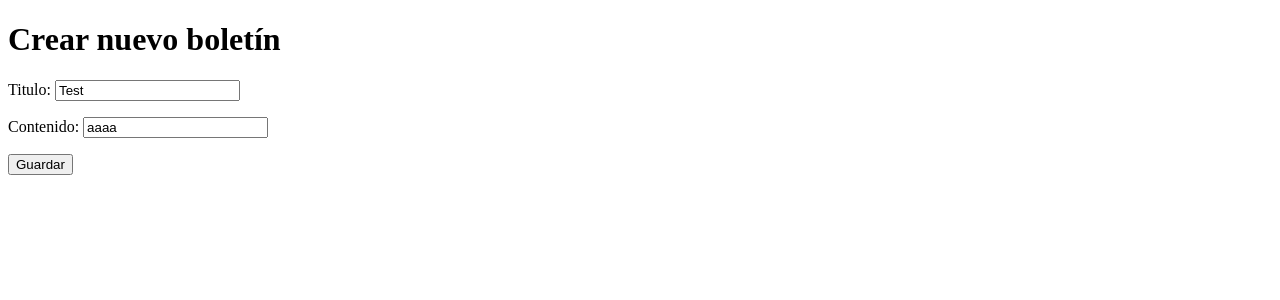
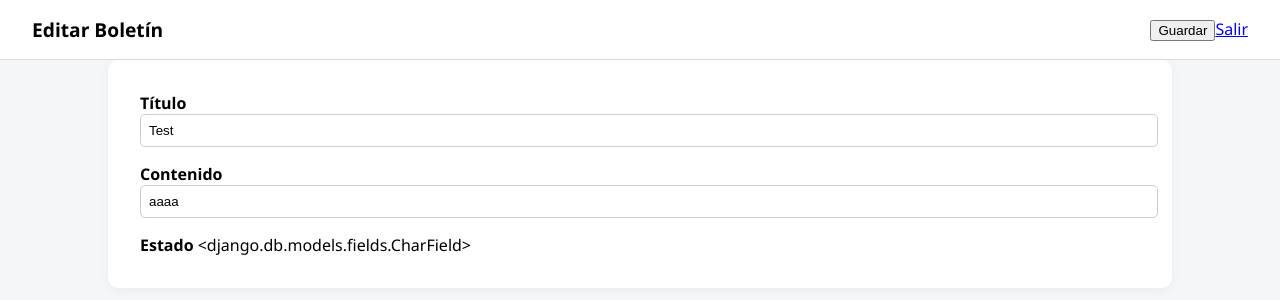
Before and after one commit to ClaudioJimenezA/GRUPO11_2025_PROYINF, a Django app: page /editor/editar/1/ in a window 1280 px wide. Shown: the top 300 px of the page. Run offline with Django 4.2, Linux system fonts and the light colour scheme; data comes from the database, SQL or seed files in the repository; both versions use the stored data as it was after the commit; some libraries are stand-ins or nearby versions.

Commit message:
Mejoras aplicacion editor de boletines

```diff
--- a/codigo_proyecto/editor/forms.py
+++ b/codigo_proyecto/editor/forms.py
@@ -12,7 +12,33 @@ class BoletinForm(forms.ModelForm):
     )
 
     titulo = models.CharField(max_length=255)
-    contenido = forms.CharField(widget=TinyMCE(attrs={'cols': 80, 'rows': 30}))
+    contenido = forms.CharField(
+        widget=TinyMCE(
+            mce_attrs={
+                'plugins': (
+                    "advlist autolink lists link image charmap print preview anchor "
+                    "searchreplace visualblocks code fullscreen "
+                    "insertdatetime media table paste code help wordcount autosave"
+                ),
+                'toolbar': (
+                    "undo redo | formatselect | bold italic backcolor | "
+                    "alignleft aligncenter alignright alignjustify | "
+                    "bullist numlist outdent indent | removeformat | help | "
+                    "fullscreen | link image media | code"
+                ),'style_formats': [
+                    {'title': 'Título principal', 'block': 'h1'},
+                    {'title': 'Subtítulo', 'block': 'h2'},
+                    {'title': 'Párrafo normal', 'block': 'p'},
+                    {'title': 'Cita', 'block': 'blockquote'},
+                ],
+
+                'autosave_interval': '10s',
+                'autosave_retention': '2m',
+                'menubar': True,
+                'height': 600,
+            }
+        )
+    )
     estado = models.CharField(max_length=10, choices=ESTADOS, default='borrador')
     fecha_creacion = models.DateTimeField(auto_now_add=True)
     fecha_actualizacion = models.DateTimeField(auto_now=True)
--- a/codigo_proyecto/editor/templates/editor/boletin_form.html
+++ b/codigo_proyecto/editor/templates/editor/boletin_form.html
@@ -1,22 +1,102 @@
-<!-- editor/templates/editor/boletin_list.html -->
 {% load static %}
-{% block extrahead %}
-    {{ form.media }}
-{% endblock %}
 <!DOCTYPE html>
 <html lang="es">
 <head>
     <meta charset="UTF-8">
-    <title>Nuevo Boletín</title>
-    {% load static %}
-    {{ form.media }}
+    <title>{% if form.instance.pk %}Editar{% else %}Nuevo{% endif %} Boletín</title>
+    <link rel="stylesheet" href="{% static 'css/editor.css' %}">
+    <script src="{% static 'tinymce/tinymce.min.js' %}"></script>
+    <script>
+        tinymce.init({
+            selector: '#id_contenido',
+            plugins: 'advlist autolink lists link charmap print preview anchor searchreplace visualblocks code fullscreen insertdatetime media table paste code help wordcount autosave',
+            toolbar: 'undo redo | styles | bold italic underline | alignleft aligncenter alignright alignjustify | bullist numlist outdent indent | link | code | fullscreen',
+            menubar: true,
+            height: 600,
+            autosave_interval: '30s',
+            autosave_retention: '2m',
+            content_style: 'body { font-family:Helvetica,Arial,sans-serif; font-size:14px }'
+        });
+    </script>
+    <style>
+        body {
+            margin: 0;
+            font-family: 'Segoe UI', Tahoma, Geneva, Verdana, sans-serif;
+            background-color: #f4f6f8;
+        }
+
+        .editor-header {
+            background-color: white;
+            border-bottom: 1px solid #ddd;
+            padding: 1rem 2rem;
+            display: flex;
+            justify-content: space-between;
+            align-items: center;
+        }
+
+        .editor-header h1 {
+            font-size: 1.2rem;
+            margin: 0;
+        }
+
+        .editor-actions button {
+            margin-left: 10px;
+        }
+
+        .editor-container {
+            padding: 2rem;
+            max-width: 1000px;
+            margin: auto;
+            background-color: white;
+            border-radius: 10px;
+            box-shadow: 0 2px 10px rgba(0,0,0,0.05);
+        }
+
+        .editor-container label {
+            font-weight: bold;
+        }
+
+        .editor-container input[type="text"],
+        .editor-container select {
+            width: 100%;
+            padding: 0.5rem;
+            margin-bottom: 1rem;
+            border-radius: 5px;
+            border: 1px solid #ccc;
+        }
+
+        .editor-actions {
+            display: flex;
+            justify-content: flex-end;
+        }
+    </style>
 </head>
 <body>
-    <h1>Crear nuevo boletín</h1>
+
+<div class="editor-header">
+    <h1>{% if form.instance.pk %}Editar{% else %}Nuevo{% endif %} Boletín</h1>
+    <div class="editor-actions">
+        <form method="post" style="display: inline;">
+            {% csrf_token %}
+            <button type="submit" class="btn btn-primary">Guardar</button>
+        </form>
+        <a href="{% url 'lista_boletines' %}" class="btn btn-secondary">Salir</a>
+    </div>
+</div>
+
+<div class="editor-container">
     <form method="post">
         {% csrf_token %}
-        {{ form.as_p }}
-        <button type="submit">Guardar</button>
+        <label for="id_titulo">Título</label>
+        {{ form.titulo }}
+
+        <label for="id_contenido">Contenido</label>
+        {{ form.contenido }}
+
+        <label for="id_estado">Estado</label>
+        {{ form.estado }}
     </form>
+</div>
+
 </body>
 </html>
--- a/codigo_proyecto/editor/urls.py
+++ b/codigo_proyecto/editor/urls.py
@@ -6,5 +6,6 @@ urlpatterns = [
     path('nuevo/', views.crear_boletin, name='nuevo_boletin'),
     path('preview/<int:pk>/', views.preview_boletin, name='preview_boletin'),
     path('editar/<int:pk>/', views.editar_boletin, name='editar_boletin'),
+    path('upload_image/', views.upload_image, name='upload_image'),
 
 ]
--- a/codigo_proyecto/editor/views.py
+++ b/codigo_proyecto/editor/views.py
@@ -2,6 +2,31 @@
 from django.shortcuts import render, redirect, get_object_or_404
 from .models import Boletin
 from .forms import BoletinForm
+from django.views.decorators.csrf import csrf_exempt
+from django.http import JsonResponse
+import os
+from django.conf import settings
+
+@csrf_exempt
+def upload_image(request):
+    if request.method == 'POST':
+        image = request.FILES.get('file')
+        if not image:
+            return JsonResponse({'error': 'No image provided'}, status=400)
+
+        # Ruta donde se guarda la imagen
+        image_path = os.path.join('uploads', image.name)
+        full_path = os.path.join(settings.MEDIA_ROOT, image_path)
+
+        os.makedirs(os.path.dirname(full_path), exist_ok=True)
+
+        with open(full_path, 'wb+') as destination:
+            for chunk in image.chunks():
+                destination.write(chunk)
+
+        image_url = settings.MEDIA_URL + image_path
+        return JsonResponse({'location': image_url})
+
 
 def lista_boletines(request):
     boletines = Boletin.objects.all().order_by('-fecha_creacion')
--- a/codigo_proyecto/templates/admin.html
+++ b/codigo_proyecto/templates/admin.html
@@ -25,14 +25,14 @@
             <li class="list-group-item">
                 <a href="{% url 'entrada_texto' %}" class="btn btn-primary w-100 my-2">Gestión de Plantillas</a>
             </li>
-            <li class="nav-item">
-                <a class="nav-link" href="{% url 'lista_boletines' %}">Boletines</a>
+            <li class="list-group-item">
+                <a href="{% url 'lista_boletines' %}" class="btn btn-primary w-100 my-2">Editor de Boletines</a>
               </li>
 
         </ul>
     </main>
     <footer class="text-center mt-4">
-        <p>Derechos reservados &copy; 2024 VIGIFIA</p>
+        <p>Derechos reservados &copy; 2025 VIGIFIA</p>
     </footer>
 </body>
 </html>
--- a/codigo_proyecto/vigifia/urls.py
+++ b/codigo_proyecto/vigifia/urls.py
@@ -16,16 +16,13 @@ Including another URLconf
 """
 from django.contrib import admin
 
-from django.urls import include, path, re_path
+from django.urls import include, path
 from django.conf import settings
 from django.conf.urls.static import static
 from .views import admin_index  # Importa la vista
-from django.shortcuts import render, redirect
-from django.views.static import serve
-from . import views
+from django.shortcuts import redirect
 
-def admin_view(request):
-    return render(request, 'admin.html')
+
 
 urlpatterns = [
     path('admin/', admin.site.urls),
@@ -34,9 +31,7 @@ urlpatterns = [
     path('pdfs/', include('gestor_pdfs.urls')),
     path('plantillas/', include('plantillas.urls')),
     path('tinymce/', include('tinymce.urls')),
-    path('tinymce/', include('tinymce.urls')),
     path('editor/', include('editor.urls')),
-    re_path(r'^media/(?P<path>.*)$', serve, {'document_root': settings.MEDIA_ROOT}),
 
     # Esto redirige la raíz a /panel/
     path('', lambda request: redirect('admin_index', permanent=False))
```
Also changed, not shown: codigo_proyecto/editor/templates/editor/boletin_list.html (+14 -1 lines), codigo_proyecto/db.sqlite3.
